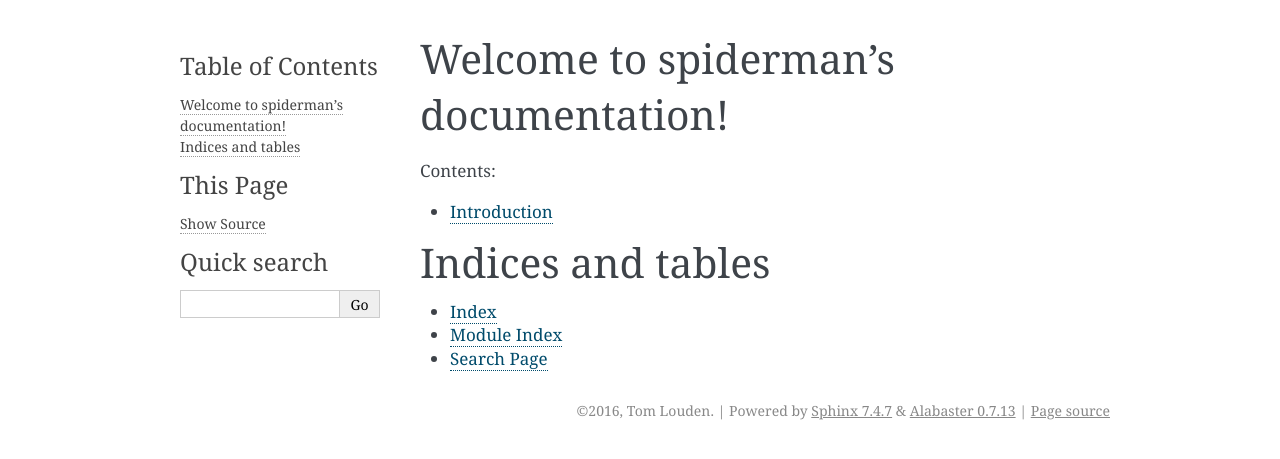
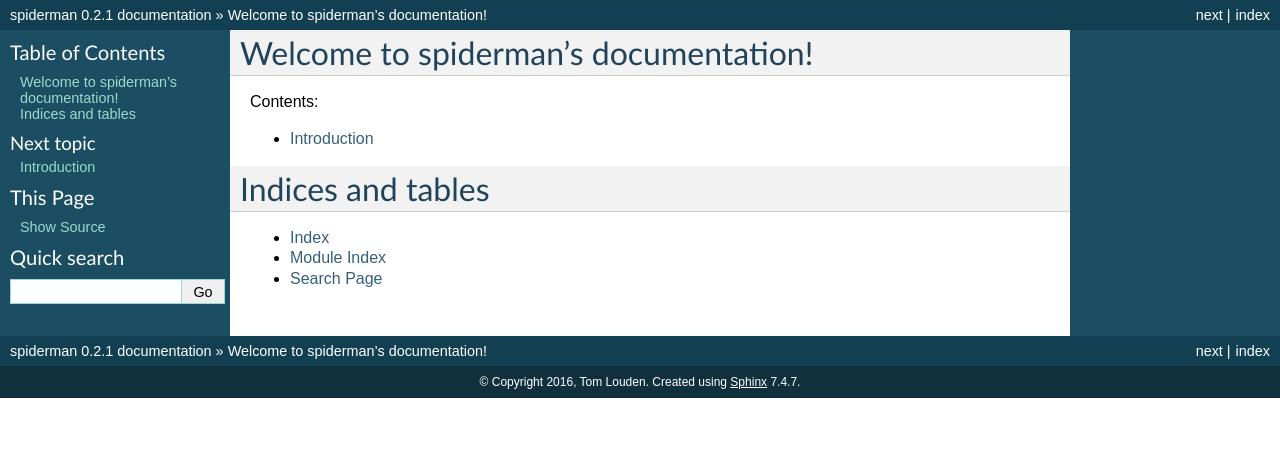
Before and after one commit to tomlouden/SPIDERMAN, a Sphinx documentation site: the page built from docs/index.rst, in a window 1280 px wide. Shown: the top 459 px of the page. Built offline with Sphinx 7.4.7, drawn with Linux system fonts in a browser that asks for light colours.

Commit message:
changed doc theme

```diff
--- a/docs/conf.py
+++ b/docs/conf.py
@@ -117,7 +117,8 @@ todo_include_todos = True
 
 # The theme to use for HTML and HTML Help pages.  See the documentation for
 # a list of builtin themes.
-html_theme = 'alabaster'
+# html_theme = 'alabaster'
+html_theme = 'default'
 
 # Theme options are theme-specific and customize the look and feel of a theme
 # further.  For a list of options available for each theme, see the
```
